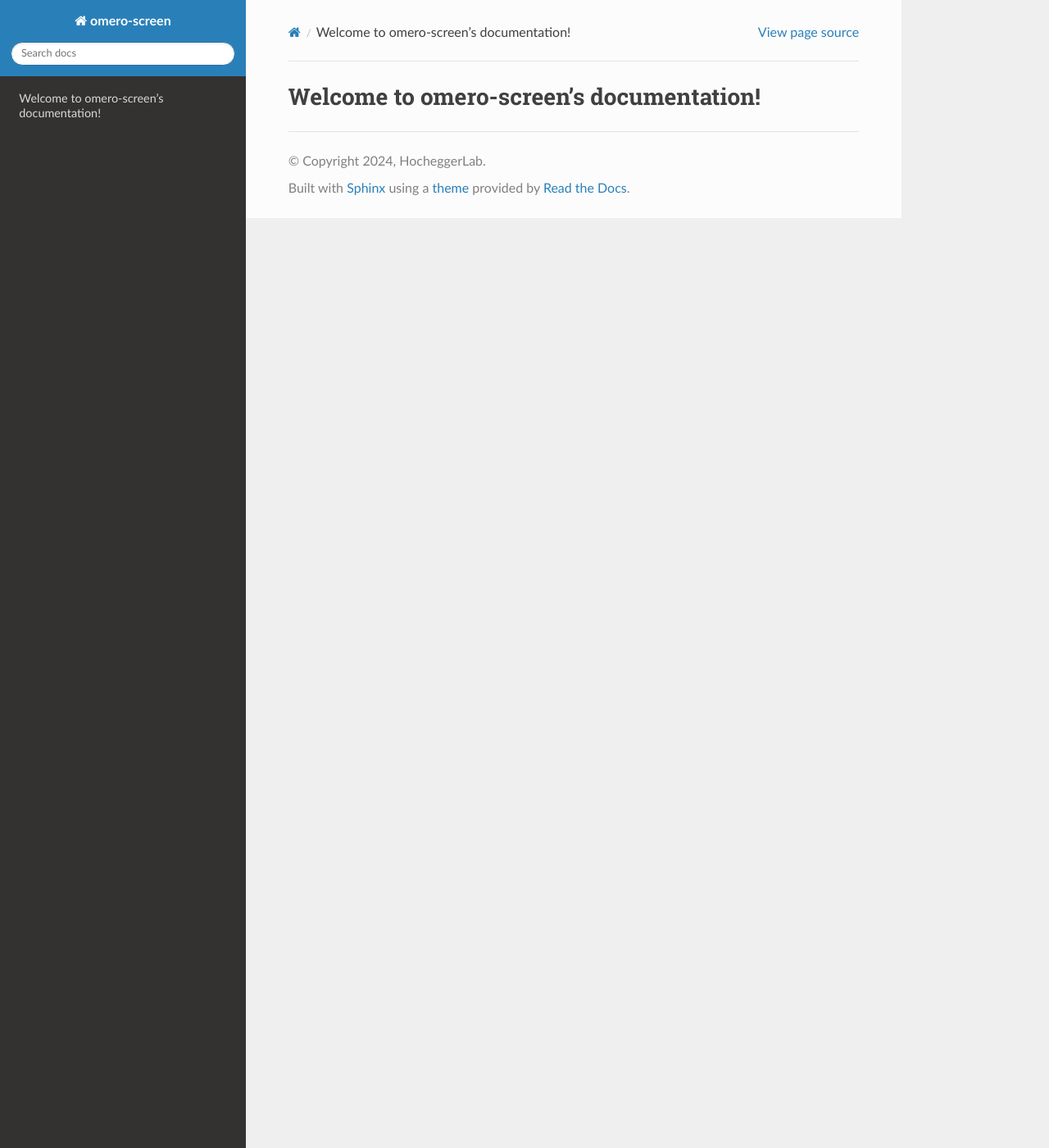
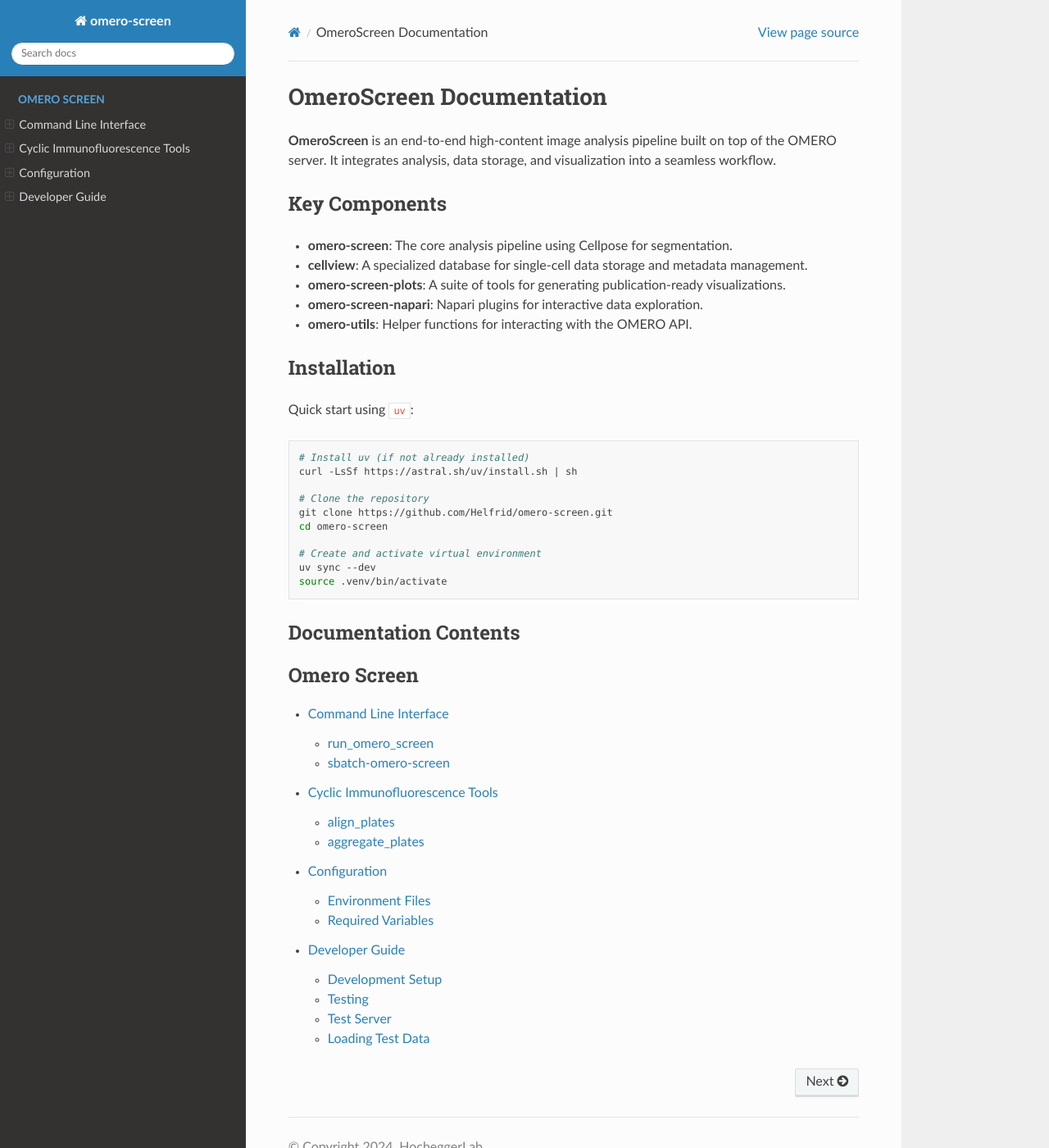
Before and after one commit to HocheggerLab/omero-screen, a Sphinx documentation site: the page built from docs/index.rst, in a window 1280 px wide and 1400 px high. Shown: the whole window at 82% size. Built offline with Sphinx 7.4.7 and the Read the Docs theme 3.1.0, drawn with Linux system fonts in a browser that asks for light colours; pages that are not in the unit, such as notebooks, are missing from menus.

Commit message:
docs: add omeros-creen docs

```diff
--- /dev/null
+++ b/docs/cli.rst
@@ -0,0 +1,56 @@
+Command Line Interface
+======================
+
+This section describes the command-line tools available in ``omero-screen``.
+
+run_omero_screen
+----------------
+
+The main entry point for running the analysis pipeline.
+
+.. code-block:: bash
+
+    python bin/run_omero_screen.py [ID [ID ...]] [options]
+
+**Arguments:**
+
+*   ``ID``: One or more OMERO plate IDs to process.
+
+**Options:**
+
+*   ``--env ENV``: Environment name (requires configuration file ``.env.{name}``).
+*   ``--inference MODEL [MODEL ...]``: Inference model filename(s).
+*   ``--gallery N``: Width N of for the inference gallery NxN (default: 10).
+*   ``--batch N``: Classification batch size (default: 16).
+*   ``--segmentation``: Only perform image segmentation (flag).
+
+sbatch-omero-screen
+-------------------
+
+(Sussex HPC Specific) Script to submit Omero Screen jobs to a SLURM cluster.
+
+.. code-block:: bash
+
+    python bin/sbatch-omero-screen.py [ID [ID ...]] [options]
+
+**Arguments:**
+
+*   ``ID``: One or more OMERO plate IDs to process.
+
+**Job Submission Options:**
+
+*   ``--class CLASS``: Job class (default: gpu).
+*   ``-u, --username USER``: Username (default: current user).
+*   ``-t, --threads N``: Threads (default: 1). Use when not executing on the GPU.
+*   ``--hours N``: Expected maximum job hours (default: 24).
+*   ``-m, --memory N``: Memory in Gb (default: 32).
+*   ``--gpu``: Use a GPU node (default: True).
+*   ``--exec``: Execute script statements (default: True).
+*   ``--submit``: Submit using sbatch (default: True).
+*   ``--multi-submit``: Submit a single job for each Screen ID (default: True).
+
+**Omero Screen Overrides:**
+
+*   ``--inference MODEL``: Inference model(s).
+*   ``--env ENV``: Environment name.
+*   ``--segmentation``: Only perform image segmentation.
--- /dev/null
+++ b/docs/configuration.rst
@@ -0,0 +1,46 @@
+Configuration
+=============
+
+The project uses a flexible environment variable system that supports both development and production environments.
+
+Environment Files
+-----------------
+
+*   The system first checks for an ``ENV`` environment variable.
+*   If ``ENV`` is set (e.g., to ``production``), it loads configuration from ``.env.production``.
+*   If ``ENV`` is not set, it defaults to ``development`` and loads ``.env.development``.
+*   If no environment-specific file exists, it falls back to a default ``.env`` file.
+
+Required Variables
+------------------
+
+Create a ``.env`` file in the root directory with the following variables:
+
+**OMERO Server Configuration**
+
+.. code-block:: bash
+
+    USERNAME="omero-login-name"
+    PASSWORD="omero-password"
+    HOST="omero-server-host"
+    PROJECT_ID=5313  # Project ID for "Screens" project
+    DATA_PATH='omero-napari-data'
+
+**Logging Configuration**
+
+.. code-block:: bash
+
+    LOG_LEVEL=DEBUG
+    LOG_FILE_PATH=logs/app.log
+    LOG_FORMAT=%(asctime)s - %(name)s - %(levelname)s - %(filename)s:%(lineno)d - %(message)s
+    ENABLE_CONSOLE_LOGGING=False
+    ENABLE_FILE_LOGGING=True
+    LOG_MAX_BYTES=1048576        # 1MB
+    LOG_BACKUP_COUNT=5
+
+**CellView Database Configuration**
+
+.. code-block:: bash
+
+    TEST_DATABASE=false
+    DATABASE_PATH=~/cellview_date/cellview.db
--- /dev/null
+++ b/docs/cyclic_if.rst
@@ -0,0 +1,53 @@
+Cyclic Immunofluorescence Tools
+=============================
+
+Tools for analyzing Cyclic Immunofluorescence (Cyclic IF) data, where the same plate is washed and re-stained multiple times.
+
+align_plates
+------------
+
+Aligns multiple repeat OMERO screen plate experiments. This is used to register images from different rounds of staining.
+
+.. code-block:: bash
+
+    python bin/align_plates.py [ID [ID ...]] [options]
+
+**Arguments:**
+
+*   ``ID``: Two or more OMERO plate IDs. The first ID is the reference plate.
+
+**Options:**
+
+*   ``--seed N``: Random seed for samples.
+*   ``--channel NAME``: Alignment channel (default: DAPI).
+*   ``-n, --number_of_alignments N``: Number of alignments used to create the average (default: 5).
+*   ``--sample-alignments``: Compute per-sample alignments; else the specified number of alignments.
+*   ``--threshold N``: Distance threshold for alignments (default: 100).
+*   ``--tolerance N``: Distance tolerance for alignments to their centroids (default: 10).
+*   ``--gallery N``: Alignment gallery grid size (default: 4).
+
+aggregate_plates
+----------------
+
+Combines multiple repeat OMERO screen experiments into a single dataset.
+
+.. code-block:: bash
+
+    python bin/aggregate_plates.py ID [options]
+
+**Arguments:**
+
+*   ``ID``: OMERO plate ID (the reference plate).
+
+**Options:**
+
+*   ``--seed N``: Random seed for samples.
+*   ``--threshold N``: Distance threshold for alignment mappings (default: 25).
+*   ``--method N``: Mapping method (default: 3).
+    *   0: minimum distance
+    *   1: KD-Tree minimum distance
+    *   2: Greedy nearest neighbour
+    *   3: Mask overlap
+*   ``--std N``: Number of standard deviations from the mean distance to exclude distance mappings (default: 6).
+*   ``--gallery N``: Mapping gallery grid size (default: 4).
+*   ``--sample-alignments``: Use per-sample alignments; else per-well alignments.
--- /dev/null
+++ b/docs/developer_guide.rst
@@ -0,0 +1,65 @@
+Developer Guide
+===============
+
+Development Setup
+-----------------
+
+This project uses `pre-commit <https://pre-commit.com/>`_ to validate changes.
+
+.. code-block:: bash
+
+    pre-commit install
+
+Testing
+-------
+
+The project includes both unit tests and end-to-end (e2e) tests.
+
+**Unit Tests**
+
+Located in ``tests/unit_tests``.
+
+.. code-block:: bash
+
+    # Run all unit tests
+    pytest -v
+
+    # Run specific modules
+    pytest tests/unit_tests/omero_screen_tests
+    pytest tests/unit_tests/omero_utils_tests
+
+**End-to-End Tests**
+
+Located in ``tests/e2e_tests``. These simulate production-like conditions using a test server.
+
+.. code-block:: bash
+
+    # Run a specific e2e test
+    omero-integration-test e2e_excel
+
+Test Server
+-----------
+
+For local development, you can run a separate OMERO test server (requires Docker).
+
+.. code-block:: bash
+
+    # Start the test server
+    ./scripts/manage_test_server.sh start
+
+    # Check status
+    ./scripts/manage_test_server.sh status
+
+    # Stop server
+    ./scripts/manage_test_server.sh stop
+
+The test server runs on ``127.0.0.2:4064`` (User: ``root``, Pass: ``omero``).
+
+Loading Test Data
+-----------------
+
+Use the ``load_plates.sh`` script to import data into the OMERO server.
+
+.. code-block:: bash
+
+    ./scripts/load_plates.sh -d /path/to/plates -x
--- a/docs/index.rst
+++ b/docs/index.rst
@@ -1,11 +1,52 @@
 .. omero-screen documentation master file
 
-Welcome to omero-screen's documentation!
-========================================
+OmeroScreen Documentation
+=========================
+
+**OmeroScreen** is an end-to-end high-content image analysis pipeline built on top of the OMERO server. It integrates analysis, data storage, and visualization into a seamless workflow.
+
+Key Components
+--------------
+
+*   **omero-screen**: The core analysis pipeline using Cellpose for segmentation.
+*   **cellview**: A specialized database for single-cell data storage and metadata management.
+*   **omero-screen-plots**: A suite of tools for generating publication-ready visualizations.
+*   **omero-screen-napari**: Napari plugins for interactive data exploration.
+*   **omero-utils**: Helper functions for interacting with the OMERO API.
+
+Installation
+------------
+
+Quick start using ``uv``:
+
+.. code-block:: bash
+
+    # Install uv (if not already installed)
+    curl -LsSf https://astral.sh/uv/install.sh | sh
+
+    # Clone the repository
+    git clone https://github.com/Helfrid/omero-screen.git
+    cd omero-screen
+
+    # Create and activate virtual environment
+    uv sync --dev
+    source .venv/bin/activate
+
+Documentation Contents
+----------------------
 
 .. toctree::
    :maxdepth: 2
-   :caption: Contents:
+   :caption: Omero Screen
+
+   cli
+   cyclic_if
+   configuration
+   developer_guide
+
+.. toctree::
+   :maxdepth: 2
+   :caption: Packages
 
    Omero Screen Plots <omero-screen-plots/index>
    Cellview <cellview/index>
```
